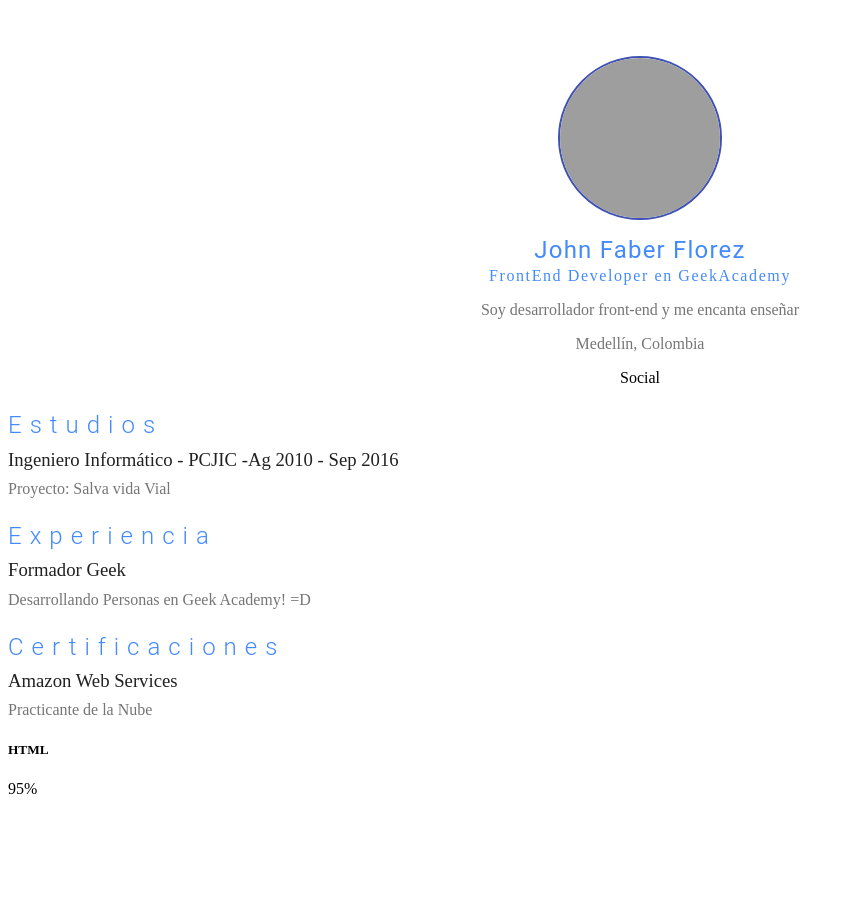
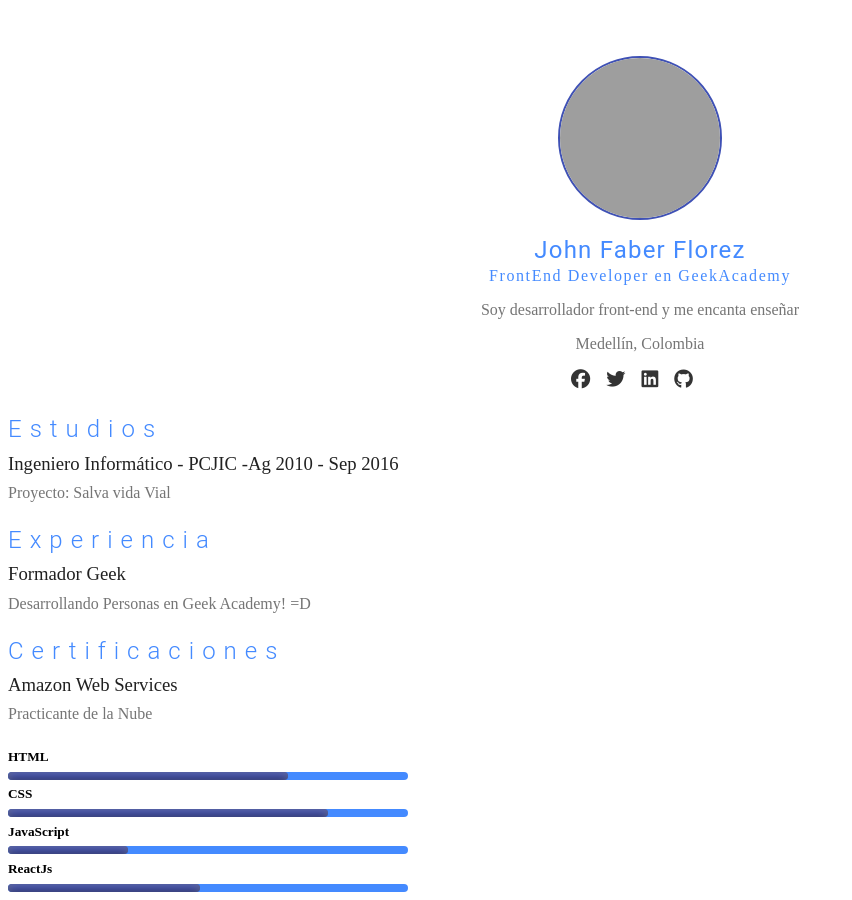
Before and after one commit to academia-geek/react-portafolio-basico, a React app: page / in a window 1280 px wide. Shown: the whole page, without its empty margins (0-852 px from the left). Before the commit the page ends 806 px from the top, so only its background shows below. Built offline with nearby package versions, Linux system fonts and the light colour scheme; grey boxes are pictures that could not be loaded.

Commit message:
agregando mas estilos

```diff
--- a/public/index.html
+++ b/public/index.html
@@ -1,7 +1,10 @@
 <!DOCTYPE html>
 <html lang="en">
 <head>
-    <title>Mi hoja de vida</title>
+    <title>Mi curriculum vitae</title>
+    <script src="https://kit.fontawesome.com/899555accf.js"></script>
+    <link rel="stylesheet" href="https://kit-free.fontawesome.com/releases/latest/css/free.min.css" media="all">
+    <link rel="stylesheet" href="https://kit-free.fontawesome.com/releases/latest/css/free-v4-shims.min.css" media="all">
 </head>
 <body>
     <div id="app"></div>
--- a/src/components/About.jsx
+++ b/src/components/About.jsx
@@ -1,6 +1,7 @@
 import React from 'react';
 import styled from 'styled-components';
 
+import Social from '../components/Social'
 const AboutStyle = styled.div`
     text-align: center;
 `;
@@ -71,7 +72,7 @@ const About = () => (
                 <AboutLocation>Medellín, Colombia</AboutLocation>
             </div>
             <div className="About-social">
-                Social
+                <Social />
             </div>
         </div>
     </AboutStyle>
--- a/src/components/Skills.jsx
+++ b/src/components/Skills.jsx
@@ -1,15 +1,60 @@
 import React from 'react';
+import styled from 'styled-components';
+
+const SkillContainer = styled.div`
+    display: grid;
+    grid-template-columns: repeat(3, 1fr);
+    grid-gap: 2rem;
+    grid-row-gap; 0.5em;
+`;
+
+const SkillsH5 = styled.h5`
+    margin: 0.5em 0;
+`;
+
+//linea de % total
+const SkillsLine = styled.div`
+    height: 8px;
+    position: relative;
+    border-radius: 50px;
+    background: #448AFF;
+`;
+
+const SkillsSpan = styled.span`
+    display: block;
+    height: 100%;
+    width: ${props => props.width}%;
+    border-radius: 8px;
+    background-color: #303F9F;
+    overflow: hidden;
+    position: relative;
+    box-shadow: inset 0 2px 9px rgba(255, 255, 255, 0.3) , inset 0 -2px 6px rgba(0,0,0,0.4);
+`;
+
+const porcentajes = [70,80,30,48,60];
 
 const Skills = () =>(
     <div className="Skills">
-        <div className="Skills-container">
+        <SkillContainer>
             <div className="Skills-item">
-                <h5>HTML</h5>
-                <div className="Skills-line">
-                    <span>95%</span>
-                </div>
+                <SkillsH5>HTML</SkillsH5>
+                <SkillsLine >
+                    <SkillsSpan width={porcentajes[0]} />
+                </SkillsLine>
+                <SkillsH5>CSS</SkillsH5>
+                <SkillsLine>
+                    <SkillsSpan width={porcentajes[1]} />
+                </SkillsLine>
+                <SkillsH5>JavaScript</SkillsH5>
+                <SkillsLine>
+                    <SkillsSpan width={porcentajes[2]} />
+                </SkillsLine>
+                <SkillsH5>ReactJs</SkillsH5>
+                <SkillsLine>
+                    <SkillsSpan width={porcentajes[3]} />
+                </SkillsLine>
             </div>
-        </div>
+        </SkillContainer>
     </div>
 );
 
--- a/src/components/Social.jsx
+++ b/src/components/Social.jsx
@@ -0,0 +1,61 @@
+import React from 'react';
+//estilos para volverlo mas presentacional
+import styled from 'styled-components';
+
+const SocialStyle = styled.div`
+    margin: 0 auto;
+    display: block;
+`;
+
+const SocialUl = styled.ul`
+    list-style-type: none;
+    margin: 0;
+    padding: 0;
+`;
+
+const SocialLi = styled.li`
+    display: inline;
+    margin: 0 1em 0 0;
+
+`;
+
+const SocialAnchor = styled.a`
+    color: #212121;
+    text-decoration: none;
+    font-size: 1.2em;
+`;
+
+const SocialIcon = styled.i`
+    color: #333
+`;
+
+
+const Social = () => (
+    <SocialStyle>
+        <SocialUl>
+            <SocialLi>
+                <SocialAnchor href="https://www.facebook.com/" target="blanck">
+                    <SocialIcon className="fab fa-facebook" />
+                </SocialAnchor>
+            </SocialLi>
+            <SocialLi>
+                <SocialAnchor href="https://twitter.com/ " target="blanck">
+                    <SocialIcon className="fab fa-twitter" />
+                </SocialAnchor>
+            </SocialLi>
+            <SocialLi>
+                <SocialAnchor href="https://co.linkedin.com/" target="blanck">
+                    <SocialIcon className="fab fa-linkedin" />
+                </SocialAnchor>
+            </SocialLi>
+            <SocialLi>
+                <SocialAnchor href="https://github.com/" target="blanck">
+                    <SocialIcon className="fab fa-github" />
+                </SocialAnchor>
+            </SocialLi>
+        </SocialUl>
+
+    </SocialStyle>
+);
+
+export default Social;
```
Also changed, not shown: 1 other file (tests, documents, lock files or other folders).
